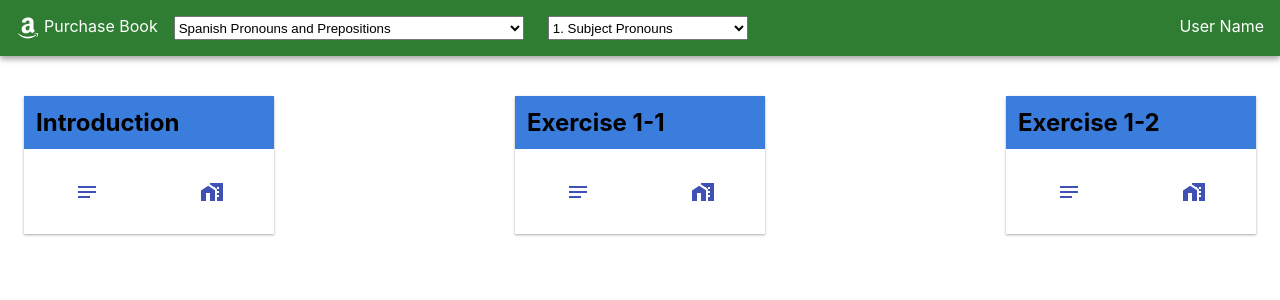
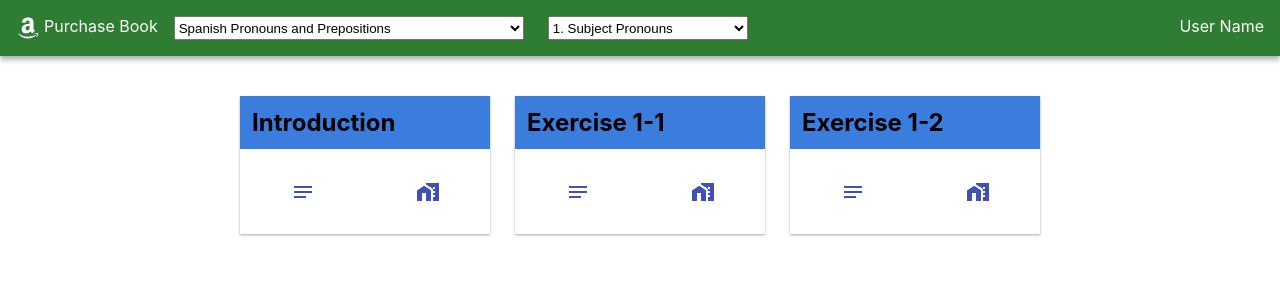
Before and after one commit to xmtrinidad/spanish-workbook, a React (Create React App) app: page / in a window 1280 px wide. Shown: the top 300 px of the page. Built offline with nearby package versions, Linux system fonts and the light colour scheme.

Commit message:
added card style update

```diff
--- a/src/App.css
+++ b/src/App.css
@@ -9,9 +9,7 @@ main {
     .cards {
         display: flex;
         justify-content: space-between;
-    }
-
-    .cards > * {
-
+        max-width: 800px;
+        margin: auto;
     }
 }
```
Also changed, not shown: 1 other file (tests, documents, lock files or other folders).
